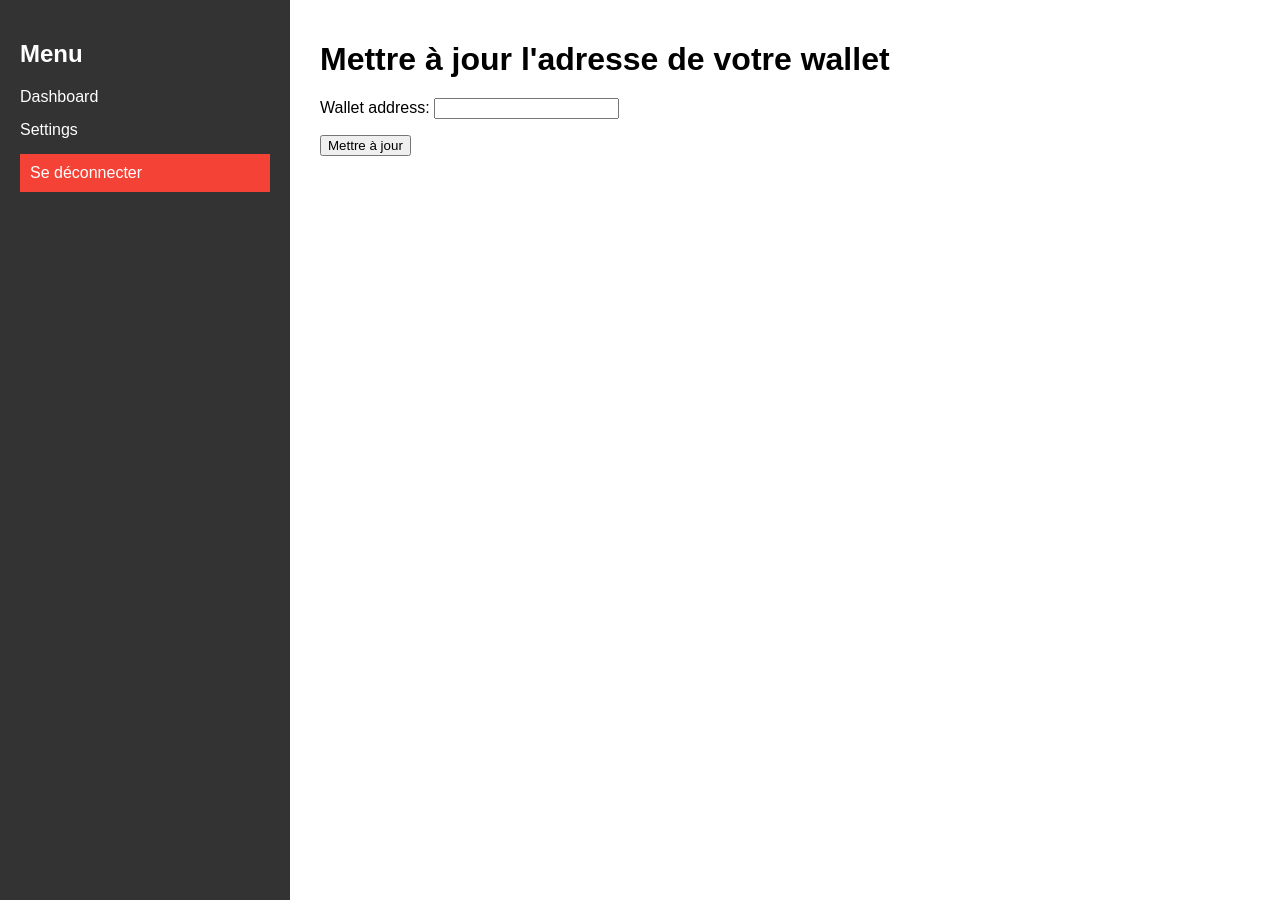
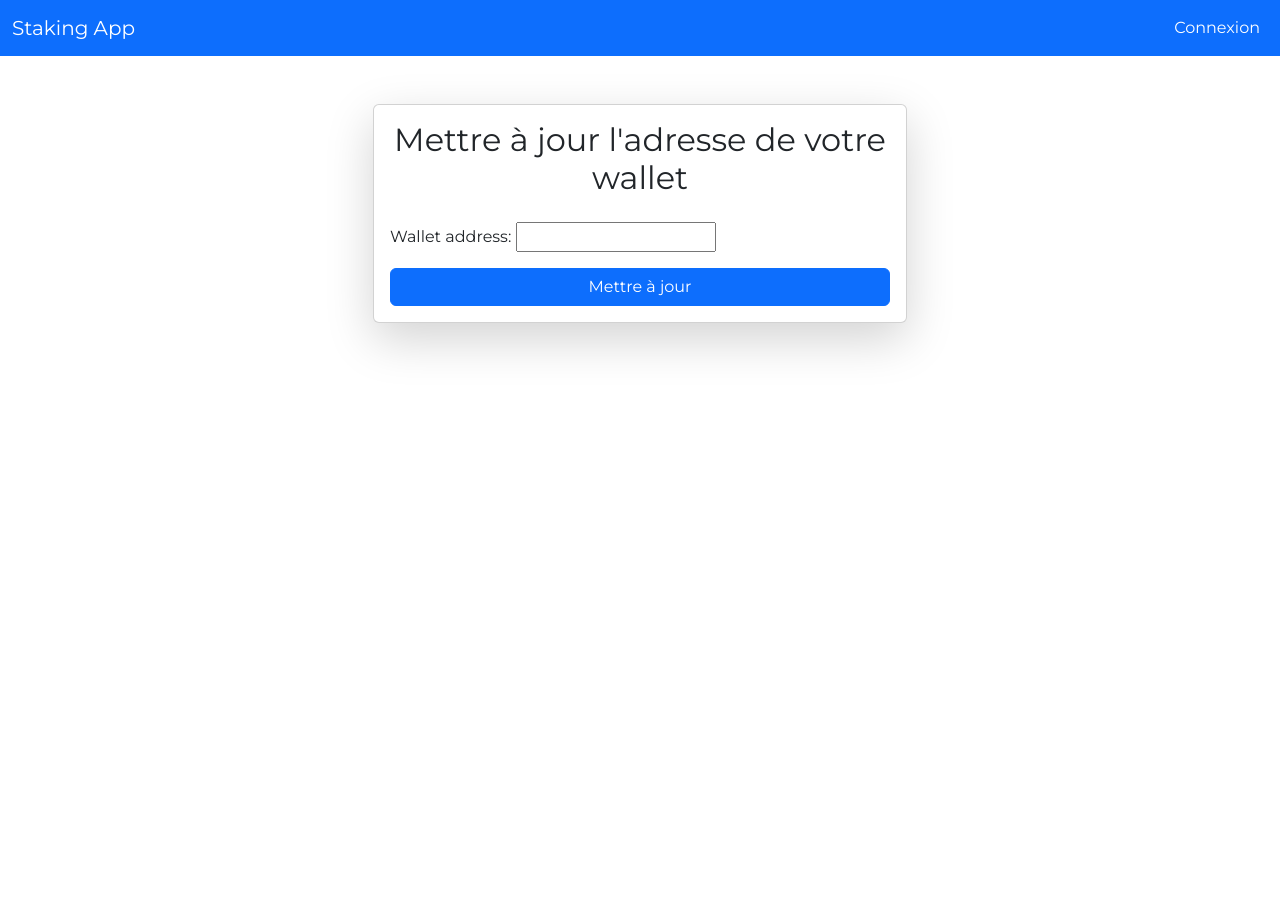
Before and after one commit to GuillaumeSimonet17/dApp, a Django app: template staking_project/staking/templates/staking/settings.html in a window 1280 px wide. Run offline with Django 5.2, Linux system fonts and the light colour scheme; the template is opened without the code that fills it: values that come from a table or form of the project are taken from there, others are empty; parts of the project's set-up code (start-up, migrations or seed data) failed here and were passed over.

Commit message:
Add bootstrap, style on log/sign form, navbar

```diff
--- a/staking_project/staking/forms.py
+++ b/staking_project/staking/forms.py
@@ -1,24 +1,41 @@
 from django import forms
+from django.contrib.auth.forms import AuthenticationForm
 from django.contrib.auth.models import User
 from .models import UserProfile
 
 
+class LoginForm(AuthenticationForm):
+    username = forms.CharField(
+        widget=forms.TextInput(attrs={'placeholder': 'Nom d\'utilisateur', 'class': 'form-control'})
+    )
+    password = forms.CharField(
+        widget=forms.PasswordInput(attrs={'placeholder': 'Mot de passe', 'class': 'form-control'})
+    )
+
+
 class SignUpForm(forms.Form):
-    username = forms.CharField(max_length=150, required=True)
-    email = forms.EmailField(required=True)
-    password = forms.CharField(widget=forms.PasswordInput, required=True)
-    confirm_password = forms.CharField(widget=forms.PasswordInput, required=True)
+    username = forms.CharField(max_length=150, required=True,
+                               widget=forms.TextInput(
+                                   attrs={'placeholder': 'Nom d\'utilisateur', 'class': 'form-control'}))
+    email = forms.EmailField(required=True,
+                             widget=forms.EmailInput(attrs={'placeholder': 'Email', 'class': 'form-control'}))
+    password = forms.CharField(
+        widget=forms.PasswordInput(attrs={'placeholder': 'Mot de passe', 'class': 'form-control'}),
+        required=True)
+    confirm_password = forms.CharField(
+        widget=forms.PasswordInput(attrs={'placeholder': 'Confirmer le mot de passe', 'class': 'form-control'}),
+        required=True)
 
     def clean_username(self):
         username = self.cleaned_data.get('username')
         if User.objects.filter(username=username).exists():
-            raise Exception("Ce nom d'utilisateur est déjà pris.")
+            raise forms.ValidationError("Ce nom d'utilisateur est déjà pris.")
         return username
 
     def clean_email(self):
         email = self.cleaned_data.get('email')
         if User.objects.filter(email=email).exists():
-            raise Exception("Ce email est déjà utilisé.")
+            raise forms.ValidationError("Ce email est déjà utilisé.")
         return email
 
     def clean(self):
@@ -27,7 +44,7 @@ class SignUpForm(forms.Form):
         confirm_password = cleaned_data.get("confirm_password")
 
         if password != confirm_password:
-            raise Exception("Les mots de passe ne correspondent pas.")
+            raise forms.ValidationError("Les mots de passe ne correspondent pas.")
 
         return cleaned_data
 
--- a/staking_project/staking/templates/staking/base.html
+++ b/staking_project/staking/templates/staking/base.html
@@ -2,101 +2,60 @@
 <html lang="fr">
 <head>
     <meta charset="UTF-8">
-    <meta name="viewport" content="width=device-width, initial-scale=1.0">
-    <title>{% block title %}Mon Application{% endblock %}</title>
+    <meta name="viewport" content="width=device-width, initial-scale=1">
+    <title>{% block title %}Mon App{% endblock %}</title>
+
+    <link href="https://fonts.googleapis.com/css2?family=Montserrat:wght@300;400;600&display=swap" rel="stylesheet">
+    <link href="https://cdn.jsdelivr.net/npm/bootstrap@5.3.2/dist/css/bootstrap.min.css" rel="stylesheet">
+    <link href="https://cdnjs.cloudflare.com/ajax/libs/font-awesome/6.0.0-beta3/css/all.min.css" rel="stylesheet">
     <style>
         body {
-            font-family: Arial, sans-serif;
-            margin: 0;
-            padding: 0;
-            display: flex;
-        }
-
-        .drawer {
-            width: 250px;
-            height: 100vh;
-            background-color: #333;
-            color: white;
-            padding: 20px;
-            position: fixed;
-        }
-
-        .drawer ul {
-            list-style-type: none;
-            padding: 0;
-        }
-
-        .drawer ul li {
-            margin: 15px 0;
-        }
-
-        .drawer ul li a {
-            color: white;
-            text-decoration: none;
-            display: block;
-        }
-
-        .drawer ul li a:hover {
-            background-color: #444;
-        }
-
-        .content {
-            padding: 20px;
-            width: 100%;
-        }
-
-        h1 {
-            margin-bottom: 20px;
-        }
-
-        .drawer ul li form button {
-            background-color: #f44336; /* Couleur rouge pour le bouton */
-            color: white;
-            border: none;
-            padding: 10px;
-            width: 100%;
-            text-align: left;
-            cursor: pointer;
-            font-size: 16px;
-        }
-
-        .drawer ul li form button:hover {
-            background-color: #d32f2f; /* Couleur rouge plus foncée au survol */
-        }
-
-
-        @media screen and (max-width: 768px) {
-            .drawer {
-                width: 200px;
-            }
-
-            .content {
-                margin-left: 200px;
-            }
+            font-family: 'Montserrat', sans-serif;
         }
     </style>
 </head>
 <body>
 
-<div class="drawer">
-    <h2>Menu</h2>
-    <ul>
-        <li><a href="{% url 'dashboard' %}">Dashboard</a></li>
-        <li><a href="{% url 'update_wallet_address' %}">Settings</a></li>
-        <li>
+<!-- Barre de navigation Bootstrap -->
+<nav class="navbar navbar-expand-lg bg-primary">
+    <div class="container-fluid">
+        <a class="navbar-brand text-white" href="{% url 'dashboard' %}">Staking App</a>
+        <button class="navbar-toggler" type="button" data-bs-toggle="collapse" data-bs-target="#navbarNav">
+            <span class="navbar-toggler-icon" style="filter: invert(1);"></span>
+        </button>
+        <div class="collapse navbar-collapse" id="navbarNav">
+            <ul class="navbar-nav ms-auto">
+                {% if user.is_authenticated %}
+                    <li class="nav-item">
+                        <a class="nav-link text-white" href="{% url 'dashboard' %}">Dashboard</a>
+                    </li>
+                    <li class="nav-item">
+                        <a class="nav-link text-white" href="{% url 'update_wallet_address' %}">Settings</a>
+                    </li>
+                    <li class="nav-item">
                         <form method="POST" action="{% url 'logout' %}">
                             {% csrf_token %}
-                <button type="submit">Se déconnecter</button>
+                            <button class="nav-link text-white" type="submit">
+                                    <i class="fas fa-sign-out-alt"></i>
+                            </button>
                         </form>
                     </li>
+                {% else %}
+                    <li class="nav-item">
+                        <a class="nav-link text-white" href="{% url 'login_signup' %}">Connexion</a>
+                    </li>
+                {% endif %}
             </ul>
         </div>
+    </div>
+</nav>
 
-<div class="content">
-    {% block content %}
-        <!-- Contenu spécifique à chaque page -->
-    {% endblock %}
+<div class="container mt-4">
+    {% block content %}{% endblock %}
 </div>
+
+<!-- Bootstrap JS -->
+<script src="https://cdn.jsdelivr.net/npm/bootstrap@5.3.2/dist/js/bootstrap.bundle.min.js"></script>
 
 </body>
 </html>
--- a/staking_project/staking/templates/staking/settings.html
+++ b/staking_project/staking/templates/staking/settings.html
@@ -1,18 +1,26 @@
 {% extends 'base.html' %}
 {% block content %}
     <style>
-    .settigns {
-        margin-left: 250px;
-        padding-left: 50px;
-    }
-
+        input.form-control {
+            border-radius: 10px; /* Ajuste le rayon ici */
+        }
     </style>
-    <div class="settigns">
-        <h1>Mettre à jour l'adresse de votre wallet</h1>
-        <form method="post">
-            {% csrf_token %}
-            {{ form.as_p }}
-            <button type="submit">Mettre à jour</button>
-        </form>
+    <div class="container mt-5">
+        <div class="row justify-content-center">
+            <div class="col-md-6">
+                <div class="card shadow-lg">
+                    <div class="card-body">
+                        <h2 class="text-center mb-4">Mettre à jour l'adresse de votre wallet</h2>
+                        <form method="post">
+                            {% csrf_token %}
+                            <div class="mb-3">
+                                {{ form.as_p }}
+                            </div>
+                            <button type="submit" class="btn btn-primary w-100">Mettre à jour</button>
+                        </form>
+                    </div>
+                </div>
+            </div>
+        </div>
     </div>
 {% endblock %}
--- a/staking_project/staking/urls.py
+++ b/staking_project/staking/urls.py
@@ -9,5 +9,4 @@ urlpatterns = [
     path('dashboard/', views.dashboard, name='dashboard'),
     # path('settings/', views.settings, name='settings'),
     path('update-wallet/', views.update_wallet_address, name='update_wallet_address'),
-
 ]
```
Also changed, not shown: staking_project/staking/templates/staking/dashboard.html (+32 -71 lines), staking_project/staking/templates/staking/login_signup.html (+36 -14 lines), staking_project/staking/views.py (+39 -26 lines). Lines whose indentation alone changed are shown as unchanged.
